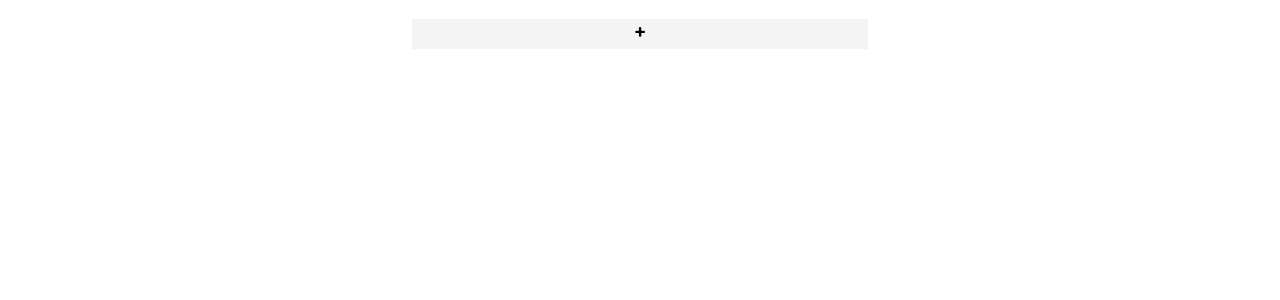
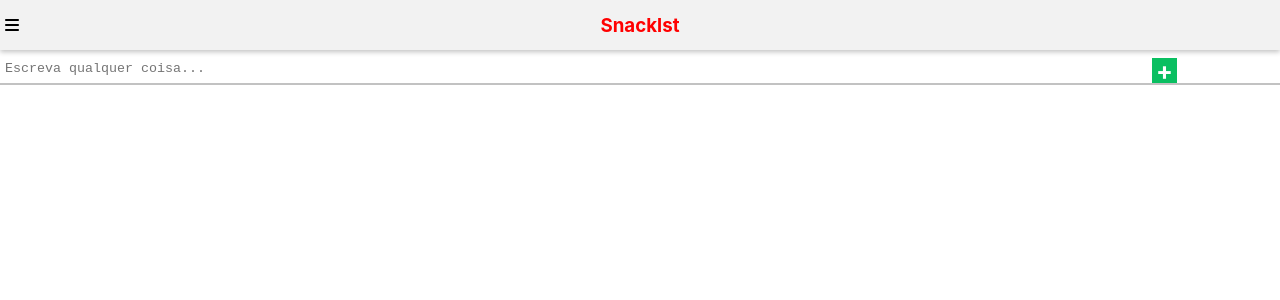
Before and after one commit to nsaraiva/the-anything-list, a React (Create React App) app: page / in a window 1280 px wide. Shown: the top 300 px of the page. Built offline with nearby package versions, Linux system fonts and the light colour scheme; the HTML template or start-up script is replaced by a standard one.

Commit message:
Working on add item

```diff
--- a/src/App.js
+++ b/src/App.js
@@ -1,61 +1,13 @@
-
-import {useState} from 'react';
 
 import './App.css';
-import Item from './components/item';
+import Snacklst from './components/snacklst';
 
 function App() {
-  const [items, setItems] = useState([]);
 
-  function newItem(){
-    setItems([...items, {
-      id: items.length++,
-      title: '',
-      wasSaved: false,
-      votes: 0
-    }]);
-  }
-
-  function saveItem(id, title){
-    console.log(id, title);
-    setItems(prevItems => {
-      return prevItems.map(item => {
-        if(item.id === id){
-          return {
-            ...item,
-            wasSaved: true,
-            title: title
-          }
-        }
-        return item;
-      });
-    });
-  }
-
-  // console.log(items);
-  const allItems = items.map((item) => {
-    if(items.length > 0){
-      return <Item key={item.id}
-        itemId={item.id}
-        title={item.title}
-        votes={item.votes}
-        wasSaved={item.wasSaved}
-        saveItem={saveItem}
-        items = {items}
-        setItems={setItems} />;
-    } else {
-      return null;
-    }
-  });
 
   return (
     <div className="App">
-    <div className="items-container">
-      <div className="add-item" onClick={newItem}>
-        <h3>+</h3>
-      </div>
-      {allItems}
-    </div>
+      <Snacklst />
     </div>
   );
 }
--- a/src/components/item/index.js
+++ /dev/null
@@ -1,58 +0,0 @@
-import {useRef, useState} from 'react';
-
-import './item.css';
-import Buttons from './buttons';
-import AutosizeTextArea from './autosizeTextArea';
-
-function Item(props) {
-    const[itemData, setItemData] = useState({
-        title: ''
-    });
-    const textAreaRef = useRef(null);
-
-    AutosizeTextArea(textAreaRef.current, itemData.title);
-
-    function handleItemChange(e) {
-        const {name, value} = e.target
-        setItemData(prevItemData => {
-          return{
-            ...prevItemData,
-            [name]: value
-          }
-        })
-      }
-
-    return (
-        props.wasSaved ?
-            <div className="item">
-                <div className="item-content">
-                    <p className="item-title">{props.title}</p>
-                    <i className="fa-solid fa-ellipsis-vertical"></i>
-                </div>
-                <div className="item-buttons">
-                    x
-                    <i class="fa-regular fa-thumbs-up">
-                        <span> 0</span>
-                    </i>
-                    <i class="fa-regular fa-comment">
-                        <span> 0</span>
-                    </i>
-                </div>
-            </div> :
-            <div className="new-item">
-                <i className="fa-solid fa-face-grin"></i>
-                <textarea autoFocus
-                    placeholder='Escreva qualquer coisa...'
-                    onChange={handleItemChange}
-                    type="text"
-                    name="title"
-                    id={`item${props.itemId}`}
-                    value={itemData.title}
-                    ref={textAreaRef}
-                    rows={1} />
-                <Buttons saveItem={props.saveItem} itemId={props.itemId} title={itemData.title} />
-            </div>
-    );
-}
-
-export default Item;
--- /dev/null
+++ b/src/components/snacklst/index.js
@@ -0,0 +1,66 @@
+
+import {useState} from 'react';
+
+import Title from'./title/title.js';
+import NewItem from './item/newItem.js';
+import Item from './item';
+
+function Snacklst(props){
+    const [items, setItems] = useState([]);
+
+    function newItem(title){
+        if(title){
+            console.log(`título: ${title}`);
+            setItems([...items, {
+                id: items.length++,
+                title: title,
+                votes: 0
+            }]);
+            console.log(items);
+        }
+    }
+
+    function saveItem(id, title){
+      console.log(id, title);
+      setItems(prevItems => {
+        return prevItems.map(item => {
+          if(item.id === id){
+            return {
+              ...item,
+              wasSaved: true,
+              title: title
+            }
+          }
+          return item;
+        });
+      });
+    }
+
+    // console.log(items);
+    const allItems = items.map((item) => {
+      if(items.length > 0){
+        return <Item key={item.id}
+          itemId={item.id}
+          title={item.title}
+          votes={item.votes}
+          saveItem={saveItem}
+          items = {items}
+          setItems={setItems} />;
+      } else {
+        return null;
+      }
+    });
+
+
+    return(
+        <div className="snacklst">
+            <Title />
+            <div className="items">
+                <NewItem newItem={newItem}/>
+                {allItems}
+            </div>
+        </div>
+    );
+}
+
+export default Snacklst;
--- /dev/null
+++ b/src/components/snacklst/item/index.js
@@ -0,0 +1,15 @@
+import './item.css';
+
+function Item(props) {
+    console.log(props);
+    return (
+            <div className="item">
+                <div className="item-content">
+                    <p className="item-title">{props.title}</p>
+                </div>
+                <div className="item-buttons"></div>
+            </div>
+    );
+}
+
+export default Item;
--- a/src/components/item/item.css
+++ b/src/components/snacklst/item/item.css
@@ -1,24 +1,47 @@
 .new-item {
-    width: 450px;
-    height: 'auto';
-    border: 3px solid #009886;
-    margin:auto;
-    margin-top: 10px;
+    display:grid;
+    grid-template-columns: 90% 10%;
+    grid-template-rows: auto;
+    align-items: center;
+    border-bottom: 2px solid rgb(194, 194, 194);
+}
+
+.new-item > div > textarea {
+    outline: none;
+    border: none;
+    width: 100%;
+    resize: none;
+    word-wrap: break-word;
+    margin-left:3px;
+}
+
+.new-item-button {
     display: flex;
+    position: relative;
     flex-direction: column;
+    align-items: center;
+    justify-content: center;
+    width: 25px;
+    height: 25px;
+    background-color: rgb(10, 191, 97);
+    color: white;
+    font-size: 25px;
+    line-height: 0;
+    font-weight: bold;
+    cursor:pointer;
 }
+
+.new-item-button:active {
+    background-color: rgb(0, 134, 65);
+}
+
 .item {
-    position: relative;
-    width: 450px;
-    height: auto;
-    min-height: 60px;
-    background-color: #009886;
-    border: 3px solid #009886;
-    color:white;
-    margin:0 auto 10px auto;
-    padding: 0;
-    font-family: Roboto, system-ui, -apple-system, BlinkMacSystemFont, 'Segoe UI', 'Open Sans', 'Helvetica Neue', sans-serif;
-}
+    display:grid;
+    grid-template-columns: 90% 10%;
+    grid-template-rows: auto;
+    align-items: center;
+    border-bottom: 2px solid rgb(194, 194, 194);
+ }
 
 .item-content {
     display:flex;
@@ -29,18 +52,9 @@
 
 .item-title {
     font-size: 15px;
+    font-weight: bold;
     padding: 3px;
     margin:0;
-    color:white;
-}
-
-.new-item > textarea {
-    outline: none;
-    border: none;
-    width: 92%;
-    resize: none;
-    word-wrap: break-word;
-    margin-left:3px;
 }
 
 .item-buttons {
--- /dev/null
+++ b/src/components/snacklst/item/newItem.js
@@ -0,0 +1,43 @@
+import {useState, useRef} from 'react';
+
+import AutosizeTextArea from './autosizeTextArea';
+
+function NewItem(props){
+    const[itemData, setItemData] = useState({
+        title: ''
+    });
+    const textAreaRef = useRef(null);
+
+    AutosizeTextArea(textAreaRef.current, itemData.title);
+
+    function handleItemChange(e) {
+        const {name, value} = e.target
+        setItemData(prevItemData => {
+          return{
+            ...prevItemData,
+            [name]: value
+          }
+        })
+      }
+
+    return(
+        <div className="new-item">
+            <div>
+            <textarea autoFocus
+                    placeholder='Escreva qualquer coisa...'
+                    onChange={handleItemChange}
+                    type="text"
+                    name="title"
+                    id={`item${props.itemId}`}
+                    value={itemData.title}
+                    ref={textAreaRef}
+                    rows={1} />
+            </div>
+            <div onClick={() => props.newItem(itemData.title)} className="new-item-button">
+                +
+            </div>
+        </div>
+    );
+}
+
+export default NewItem;
--- /dev/null
+++ b/src/components/snacklst/title/title.css
@@ -0,0 +1,28 @@
+.title {
+   background-color: rgb(242, 242, 242);
+   height:50px;
+   display:grid;
+   grid-template-columns: repeat(auto-fit, minmax(120px, 1fr));
+   grid-template-rows: auto;
+   align-items: center;
+   box-shadow: 0 2px 5px rgb(194, 194, 194);
+   margin-bottom: 8px;
+}
+
+.title > div {
+    display:inline-block;
+    position: relative;
+}
+
+.column-1 {
+    padding:0 5px;
+}
+
+.column-2 {
+    text-align: center;
+}
+
+.column-2 > h3 {
+    color:red;
+    margin: 0;
+}
--- /dev/null
+++ b/src/components/snacklst/title/title.js
@@ -0,0 +1,17 @@
+import './title.css'
+
+function Title(){
+    return(
+        <div className="title">
+            <div className="column-1">
+                <i className="fa-solid fa-bars"></i>
+            </div>
+            <div className="column-2">
+                <h3 className="title-text">Snacklst</h3>
+            </div>
+            <div className="column-3"></div>
+        </div>
+    );
+}
+
+export default Title;
```
Also changed, not shown: src/components/snacklst/item/autosizeTextArea.js (renamed from src/components/item/autosizeTextArea.js), src/components/snacklst/item/buttons.js (renamed from src/components/item/buttons.js).
